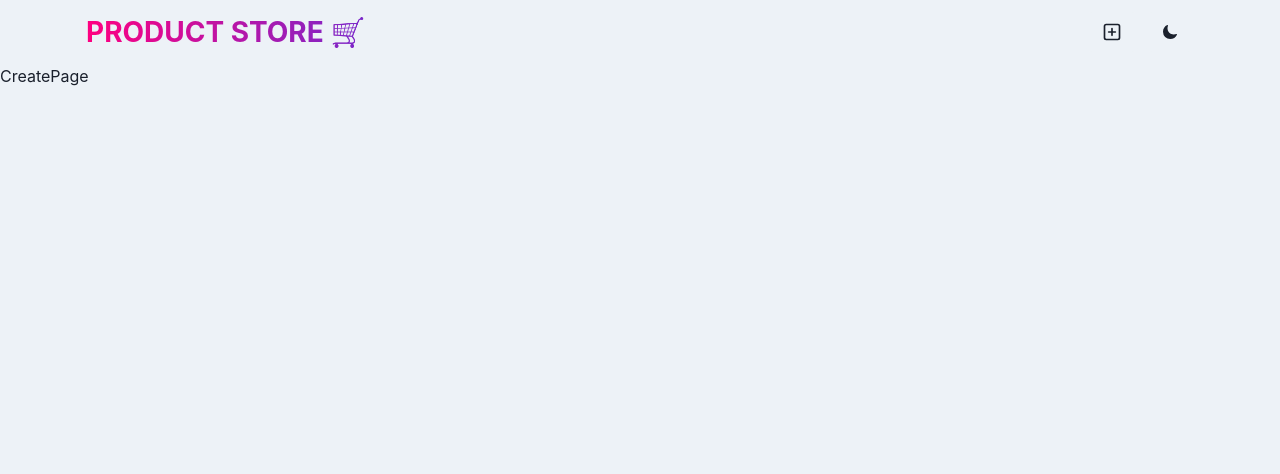
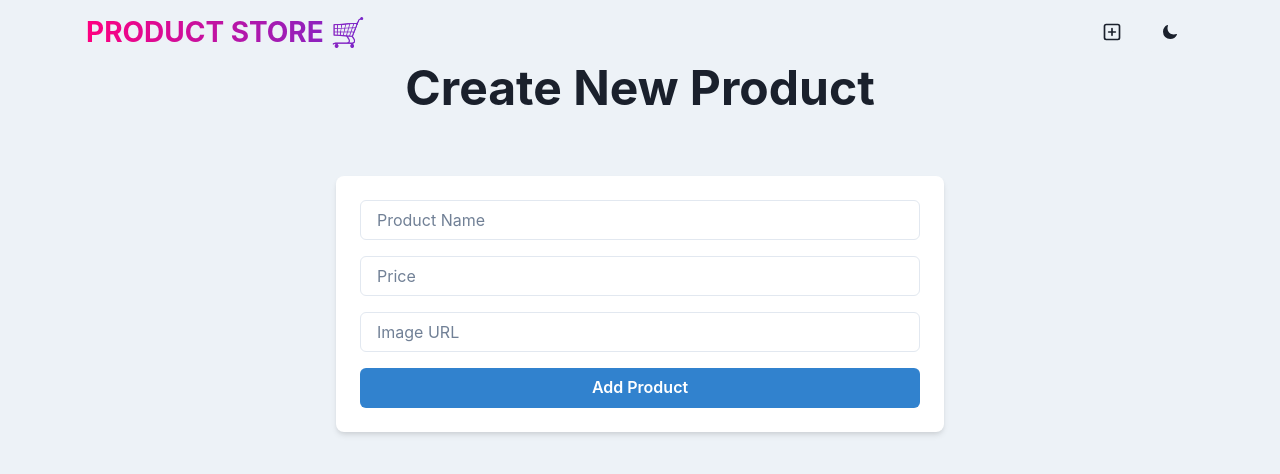
Before and after one commit to andreihuyoa/Mern, a React (Vite) app in the folder frontend/: page /create in a window 1280 px wide. Shown: the top 474 px of the page. Built offline with nearby package versions, Linux system fonts and the light colour scheme.

Commit message:
small update

```diff
--- a/frontend/src/pages/CreatePage.jsx
+++ b/frontend/src/pages/CreatePage.jsx
@@ -1,7 +1,67 @@
-import React from "react";
+import React, { useState } from "react";
+
+import {
+  Box,
+  Button,
+  Container,
+  Heading,
+  Input,
+  useColorModeValue,
+  VStack,
+} from "@chakra-ui/react";
 
 const CreatePage = () => {
-  return <div>CreatePage</div>;
+  const [newProduct, setNewProduct] = useState({
+    name: "",
+    price: "",
+    image: "",
+  });
+
+  const handleAddProduct = () => {
+    console.log(newProduct);
+  };
+
+  return (
+    <Container maxW={"container.sm"}>
+      <VStack spacing={8}>
+        <Heading as={"h1"} size={"2xl"} textAlign={"center"} mb={8}>
+          Create New Product
+        </Heading>
+        <Box
+          w={"full"}
+          bg={useColorModeValue("white", "gray.800")}
+          p={6}
+          rounded={"lg"}
+          shadow={"md"}
+        >
+          <VStack spacing={4}>
+            <Input
+              placeholder="Product Name"
+              name="name"
+              value={newProduct.name}
+              onChange={(e) => setNewProduct({ ...newProduct, name: e.target.value })}
+            />
+            <Input
+              placeholder="Price"
+              name="price"
+              type="number"
+              value={newProduct.price}
+              onChange={(e) => setNewProduct({ ...newProduct, price: e.target.value })}
+            />
+            <Input
+              placeholder="Image URL"
+              name="image"
+              value={newProduct.image}
+              onChange={(e) => setNewProduct({ ...newProduct, image: e.target.value })}
+            />
+            <Button colorScheme="blue" w={"full"} onClick={handleAddProduct}>
+              Add Product
+            </Button>
+          </VStack>
+        </Box>
+      </VStack>
+    </Container>
+  );
 };
 
 export default CreatePage;
```
Also changed, not shown: frontend/src/store/product.js (added, +9 -0 lines).
